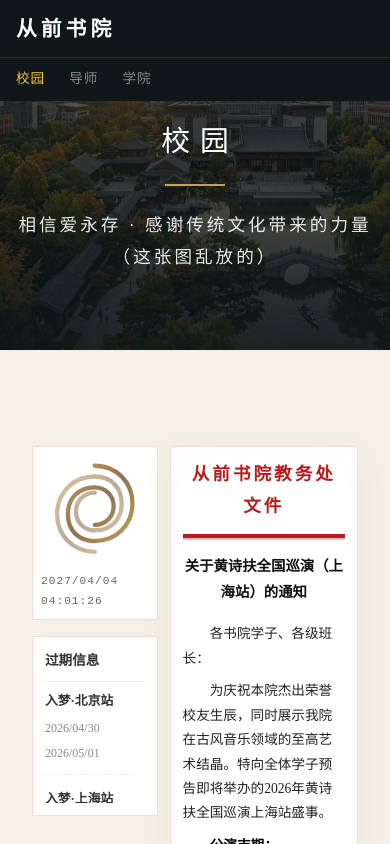
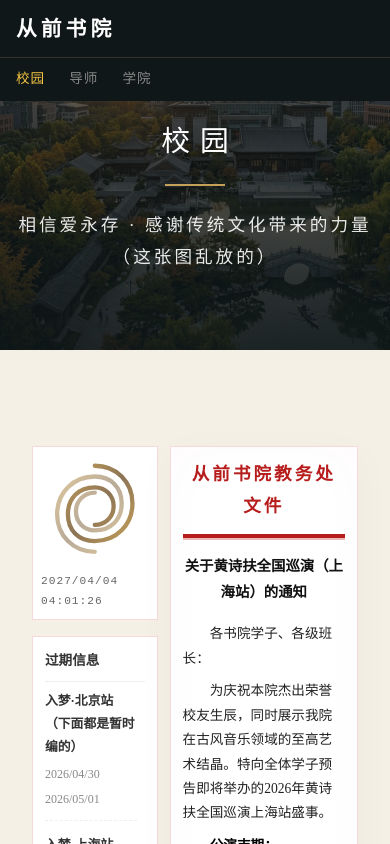
Before and after one commit to miaopan607/Once-Upon-An-Academy, a Vue app: page / in a window 390 px wide. Shown: the top 844 px of the page. Built offline with nearby package versions, Linux system fonts and the light colour scheme; the HTML template or start-up script is replaced by a standard one.

Commit message:
fix(Home): 修复过期信息区域高度计算问题，删掉一句不用的话
添加ResizeObserver监听元素尺寸变化，动态计算过期信息区域高度
移除固定高度限制，确保布局在不同尺寸下正常显示

```diff
--- a/src/views/Home.vue
+++ b/src/views/Home.vue
@@ -1,5 +1,5 @@
 <script setup lang="ts">
-import { inject, ref, onMounted, onUnmounted } from 'vue';
+import { inject, ref, onMounted, onUnmounted, nextTick } from 'vue';
 import { useRouter } from 'vue-router';
 
 const router = useRouter();
@@ -19,6 +19,12 @@ const programs = [
 // 实时时间，年份为当前年份+1
 const currentTime = ref('');
 let timer: number | null = null;
+let resizeObserver: ResizeObserver | null = null;
+
+const noticeLeft = ref<HTMLElement | null>(null);
+const mobiusSection = ref<HTMLElement | null>(null);
+const redDocument = ref<HTMLElement | null>(null);
+const expiredSectionHeight = ref('');
 
 const updateTime = () => {
   const now = new Date();
@@ -31,20 +37,59 @@ const updateTime = () => {
   currentTime.value = `${year}/${month}/${day} ${hours}:${minutes}:${seconds}`;
 };
 
+const updateExpiredSectionHeight = () => {
+  const left = noticeLeft.value;
+  const mobius = mobiusSection.value;
+  const red = redDocument.value;
+
+  if (!left || !mobius || !red) {
+    return;
+  }
+
+  const styles = window.getComputedStyle(left);
+  const gap = parseFloat(styles.rowGap || styles.gap || '0');
+  const height = red.offsetHeight - mobius.offsetHeight - gap;
+
+  expiredSectionHeight.value = height > 0 ? `${height}px` : '';
+};
+
 onMounted(() => {
   updateTime();
   timer = window.setInterval(updateTime, 1000);
+
+  nextTick(() => {
+    updateExpiredSectionHeight();
+
+    if (typeof ResizeObserver !== 'undefined') {
+      resizeObserver = new ResizeObserver(() => {
+        updateExpiredSectionHeight();
+      });
+
+      if (mobiusSection.value) {
+        resizeObserver.observe(mobiusSection.value);
+      }
+
+      if (redDocument.value) {
+        resizeObserver.observe(redDocument.value);
+      }
+    }
+  });
+
+  window.addEventListener('resize', updateExpiredSectionHeight);
 });
 
 onUnmounted(() => {
   if (timer) {
     clearInterval(timer);
   }
+
+  window.removeEventListener('resize', updateExpiredSectionHeight);
+  resizeObserver?.disconnect();
 });
 
 // 过期信息数据
 const expiredInfo = [
-  { name: '入梦·北京站', dates: ['2026/04/30', '2026/05/01'] },
+  { name: '入梦·北京站（下面都是暂时编的）', dates: ['2026/04/30', '2026/05/01'] },
   { name: '入梦·上海站', dates: ['2026/03/15', '2026/03/16'] },
   { name: '入梦·广州站', dates: ['2026/02/20', '2026/02/21', '2026/02/22'] },
   { name: '入梦·成都站', dates: ['2026/01/10', '2026/01/11'] },
@@ -80,9 +125,9 @@ const expiredInfo = [
         <div class="container">
           <div class="notice-two-col">
             <!-- 左栏 -->
-            <div class="notice-left">
+            <div class="notice-left" ref="noticeLeft">
               <!-- 上部分：莫比乌斯环和时间 -->
-              <div class="mobius-section">
+              <div class="mobius-section" ref="mobiusSection">
                 <div class="mobius-container">
                   <svg class="mobius-svg" viewBox="0 0 200 200" xmlns="http://www.w3.org/2000/svg">
                     <defs>
@@ -101,7 +146,7 @@ const expiredInfo = [
                 <div class="time-display">{{ currentTime }}</div>
               </div>
               <!-- 下部分：过期信息 -->
-              <div class="expired-section">
+              <div class="expired-section" :style="expiredSectionHeight ? { height: expiredSectionHeight } : undefined">
                 <h4 class="expired-title">过期信息</h4>
                 <div class="expired-list">
                   <div class="expired-item" v-for="item in expiredInfo" :key="item.name">
@@ -115,7 +160,7 @@ const expiredInfo = [
             </div>
             <!-- 右栏：红头文件 -->
             <div class="notice-right">
-              <div class="red-document">
+              <div class="red-document" ref="redDocument">
                 <h3 class="red-title">从前书院教务处文件</h3>
                 <div class="red-line"></div>
                 <h4 class="doc-subject">关于黄诗扶全国巡演（上海站）的通知</h4>
@@ -237,7 +282,6 @@ const expiredInfo = [
             </div>
             <div class="elegant-card bg-gold">
               <h3 class="card-title text-dark">从前书院招生办</h3>
-              <p class="mt-4 text-dark">若有心求学，望拨打专线联络。</p>
               <div class="contact-wrap mt-4">
                 <p><strong>[ 统理招生 ] </strong> 卿主任</p>
                 <p class="mt-2 contact-phone"><strong>[ 电话 ] </strong> 0508-728370-01</p>
@@ -394,7 +438,7 @@ const expiredInfo = [
   padding: 1rem;
   display: flex;
   flex-direction: column;
-  max-height: 240px;
+  min-height: 0;
 }
 
 .expired-title {
@@ -409,6 +453,7 @@ const expiredInfo = [
 .expired-list {
   overflow-y: auto;
   flex: 1;
+  min-height: 0;
   padding-right: 0.5rem;
 }
 
@@ -760,7 +805,6 @@ const expiredInfo = [
 
   .expired-section {
     padding: 0.75rem;
-    max-height: 180px;
   }
 
   .expired-title {
```
